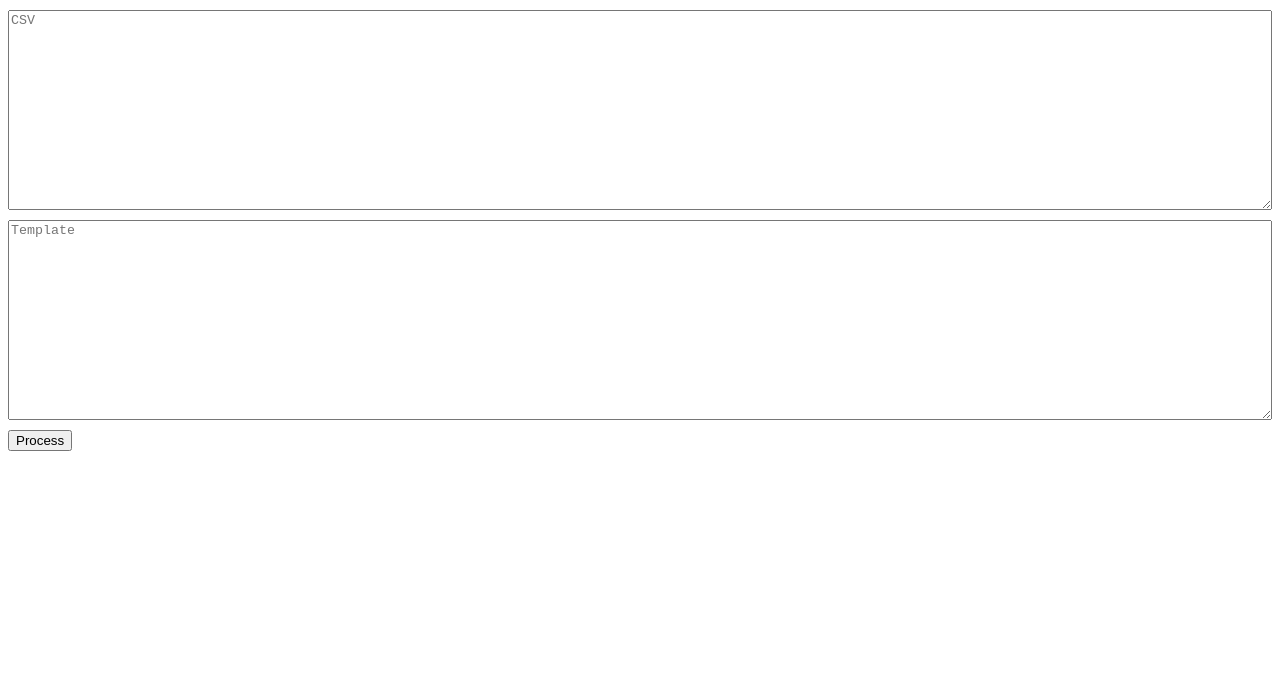
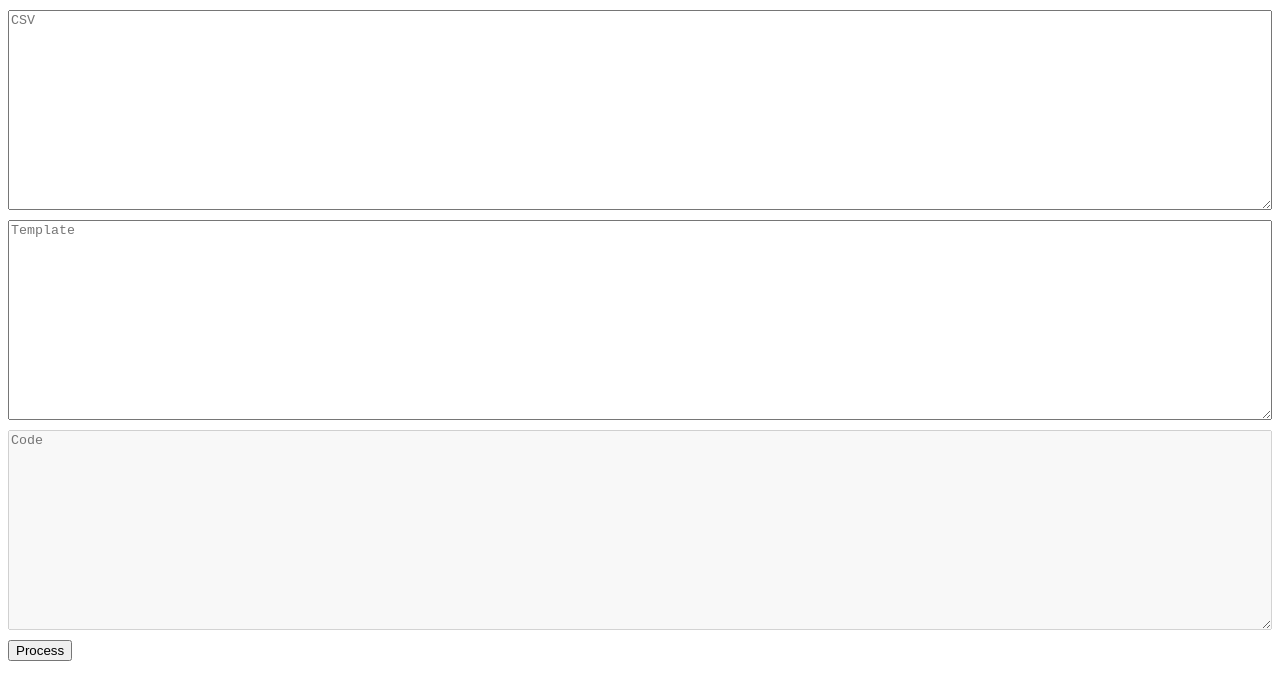
Before and after one commit to thehenster/csv_to_email, a plain HTML site: page index.html in a window 1280 px wide. Drawn offline with Linux system fonts and the light colour scheme.

Commit message:
Add the same output to a textarea for pasting

```diff
--- a/index.html
+++ b/index.html
@@ -3,7 +3,7 @@
   <title></title>
 
   <style type="text/css">
-    #csv, #template {
+    #csv, #template, #code {
       margin: 10px 0;
       display: block;
       width: 100%;
@@ -17,6 +17,7 @@
 <body>
   <textarea id="csv", placeholder="CSV"></textarea>
   <textarea id="template" placeholder="Template"></textarea>
+  <textarea id="code" placeholder="Code" disabled></textarea>
   <button id="process">Process</button>
   <div id="output"></div>
   <script type="text/javascript">
--- a/js/application.js
+++ b/js/application.js
@@ -36,6 +36,9 @@ function ApplicationView() {
   function append(text) {
     var div = document.getElementById('output');
     div.innerHTML = div.innerHTML + text;
+
+    var code = document.getElementById('code');
+    code.innerHTML = code.innerHTML + text;
   }
 
   function csv() {
```
